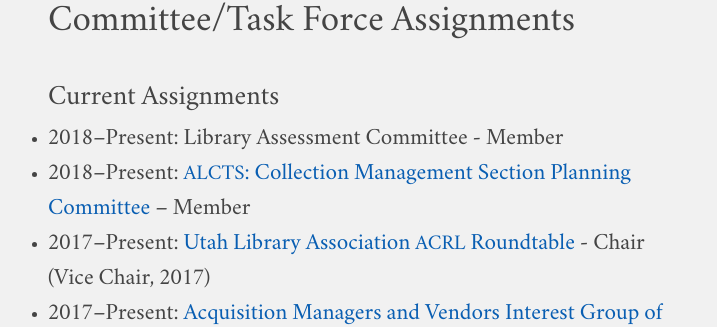
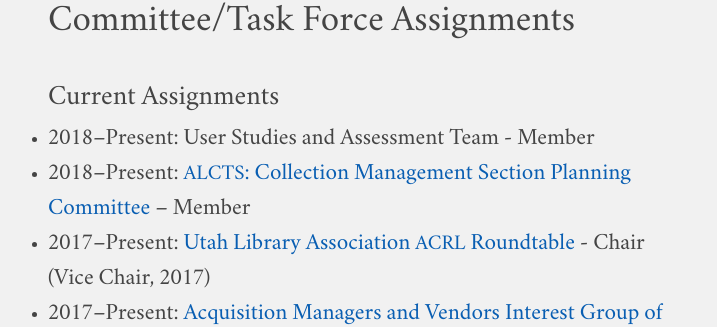
Before and after one commit to jaredhowland/jaredhowland.github.io, a Jekyll site: the page built from content/vita.md, in a window 1280 px wide and 900 px high, scrolled down 12628 px. Shown: the part 130-457 px from the top of the window, without its empty margins (272-989 px from the left). Built offline with Jekyll 4.4.1, drawn with Linux system fonts in a browser that asks for light colours.

Commit message:
Update vita.md

```diff
--- a/content/vita.md
+++ b/content/vita.md
@@ -175,7 +175,7 @@ Implemented a Journals A–Z list, OpenURL link resolver, and an Electronic Reso
 ## Committee/Task Force Assignments ##
 
 ### Current Assignments ###
-* 2018–Present: Library Assessment Committee - Member
+* 2018–Present: User Studies and Assessment Team - Member
 * 2018–Present: [<span class="caps">ALCTS</span>: Collection Management Section Planning Committee][15] – Member
 * 2017–Present: [Utah Library Association <span class="caps">ACRL</span> Roundtable][16] - Chair (Vice Chair, 2017)
 * 2017–Present: [Acquisition Managers and Vendors Interest Group of the American Library Association][17] - Co-chair
```
